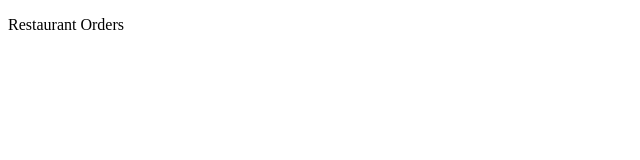
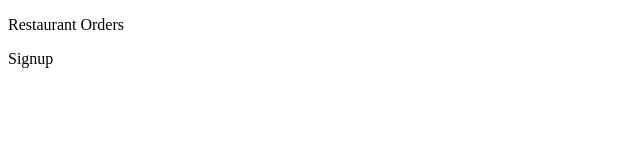
Before and after one commit to Amrit-Dhakal/JavaScript-Website, a plain HTML site: page index.html in a window 1280 px wide. Shown: the full height of the page, 0-640 px from the left. Drawn offline with Linux system fonts and the light colour scheme.

Commit message:
added signup button

```diff
--- a/index.html
+++ b/index.html
@@ -7,5 +7,6 @@
 </head>
 <body>
     <p>Restaurant Orders</p>
+    <p>Signup</p>
 </body>
 </html>
```
